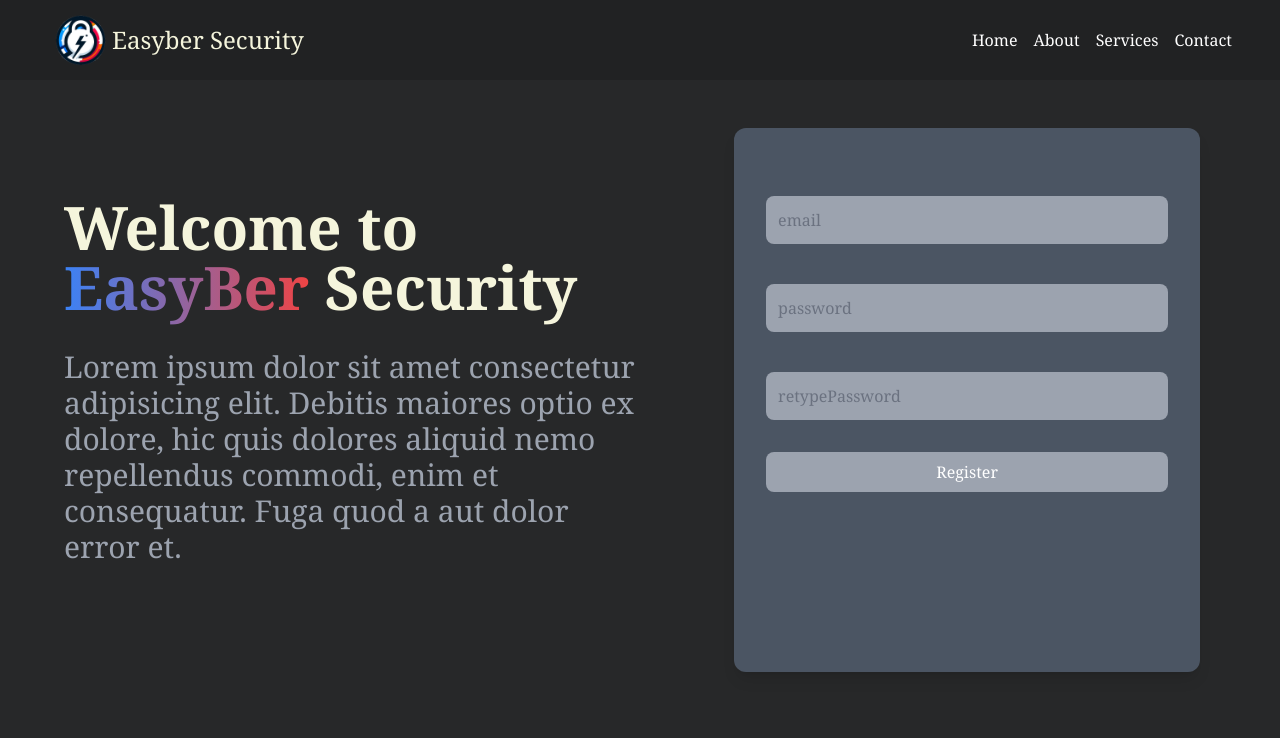
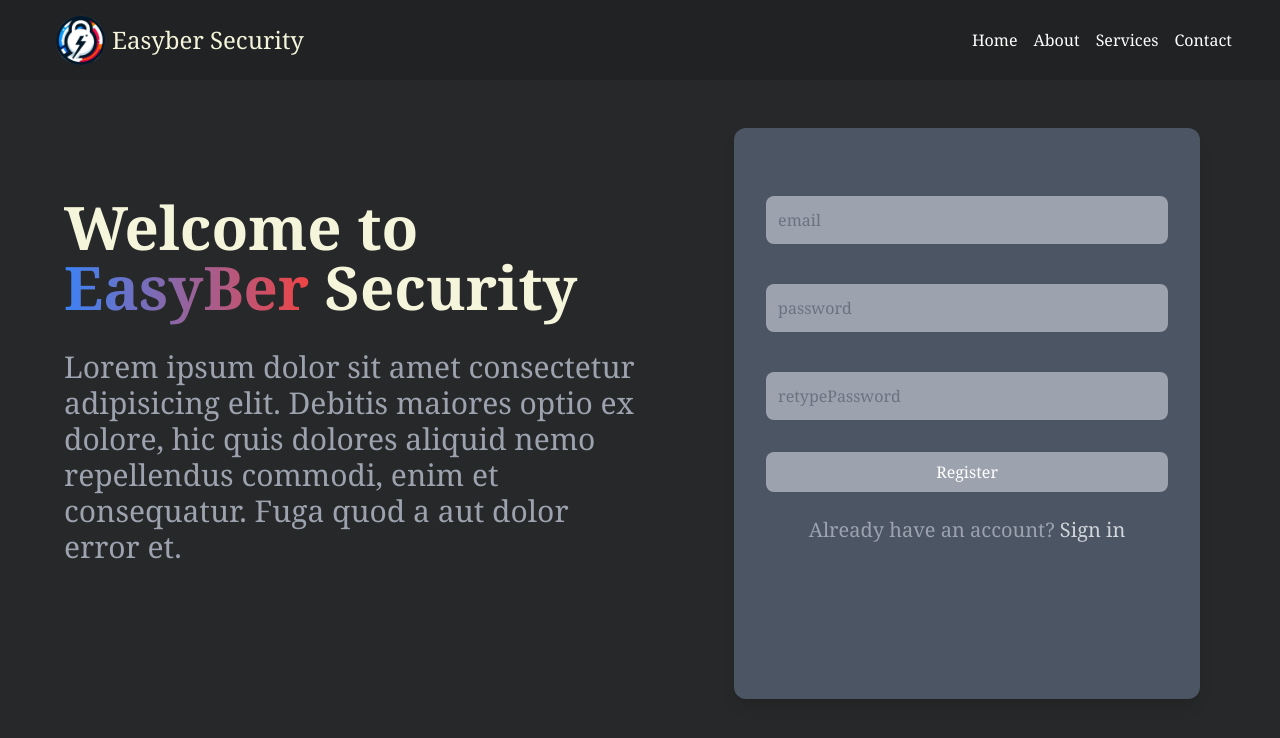
Before and after one commit to MuratOzte/Cyber-security-project, a React (Vite) app in the folder client/: page / in a window 1280 px wide. Shown: the top 738 px of the page. Built offline with nearby package versions, Linux system fonts and the light colour scheme.

Commit message:
Add registration functionality and update UI styles

```diff
--- a/client/src/components/home/HeroSection/LoginContainer.tsx
+++ b/client/src/components/home/HeroSection/LoginContainer.tsx
@@ -37,6 +37,17 @@ const LoginContainer = () => {
             setIsLoading(false);
             return;
         }
+
+        const responseData = fetch('http://localhost:3000/register', {
+            method: 'POST',
+            headers: {
+                'Content-Type': 'application/json',
+            },
+            body: JSON.stringify(data),
+        });
+
+        console.log(responseData);
+
         setIsLoading(false);
     };
 
@@ -46,7 +57,7 @@ const LoginContainer = () => {
     };
 
     return (
-        <div className="w-1/2 h-4/5 p-12 px-4 sm:px-16">
+        <div className="w-1/2 h-5/6 p-12 px-4 sm:px-16">
             <motion.div
                 className="w-full h-full rounded-xl bg-gray-600 p-8 shadow-lg"
                 variants={variants}
@@ -168,6 +179,10 @@ const LoginContainer = () => {
                         )}
                         {!isLoading && 'Register'}
                     </motion.button>
+                    <p className="text-gray-400 text-xl cursor-pointer">
+                        Already have an account?{' '}
+                        <span className="text-gray-300">Sign in</span>
+                    </p>
                     <AnimatePresence>
                         {error && (
                             <motion.div
--- a/client/src/index.css
+++ b/client/src/index.css
@@ -41,3 +41,8 @@ body {
     width: 10px;
     border-radius: 16px;
 }
+/*
+input:-webkit-autofill{
+    -webkit-box-shadow: 0 0 0 30px  inset;
+    -webkit-text-fill-color: #61677A;
+} */
```
